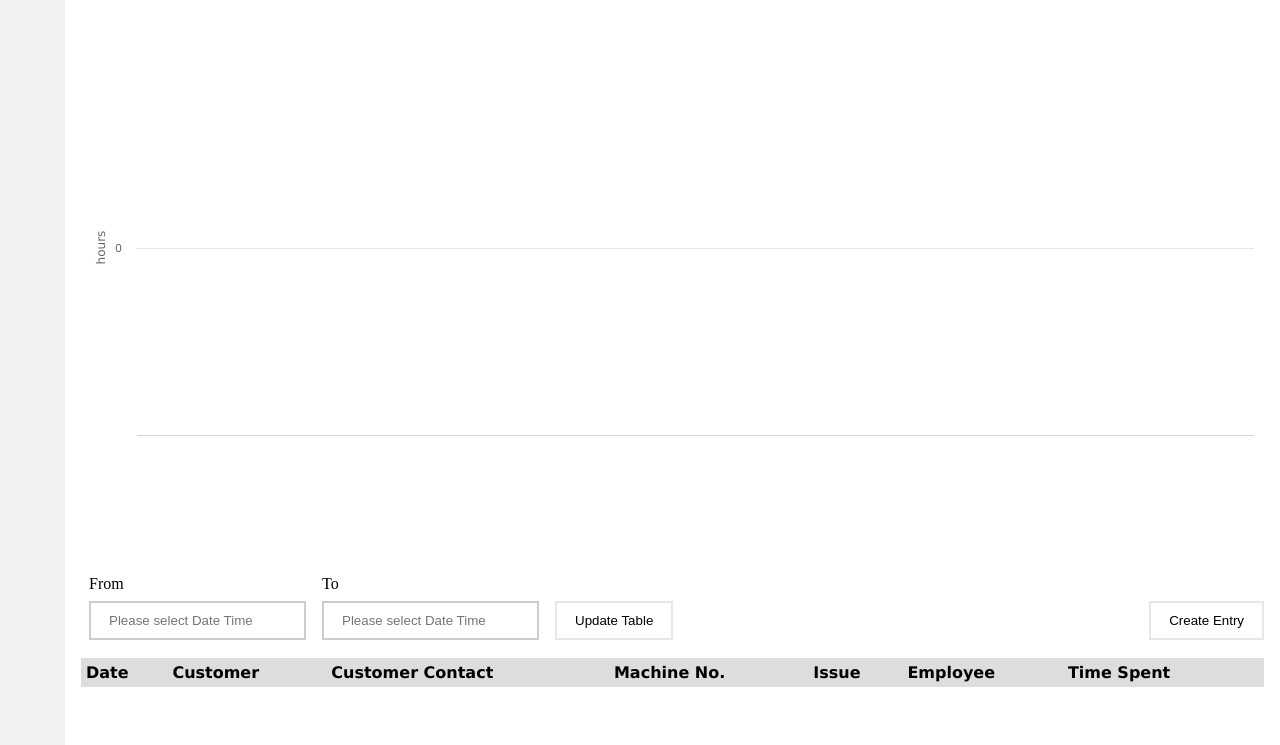
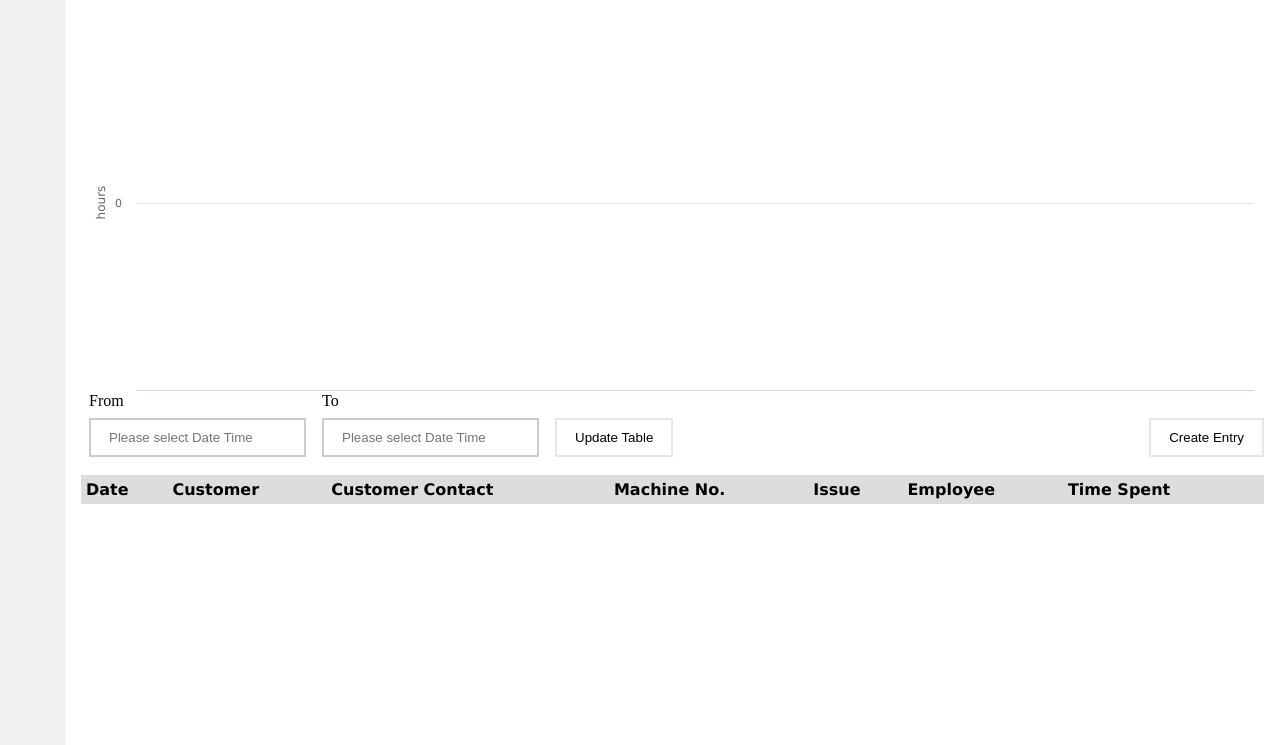
Before and after one commit to ibwgr/warranty-tracker, a website: page view/index.html in a window 1280 px wide. Shown: the part 55-800 px from the top of the page. Drawn offline with nearby package versions, Linux system fonts and the light colour scheme; files that its build step writes are made by us from their sources; no server answers; files whose address does not match are found by name.

Commit message:
fix design issue

```diff
--- a/view/stylesheets/style.css
+++ b/view/stylesheets/style.css
@@ -35,6 +35,7 @@ li a:hover {
   padding:0 16px;
   display: grid;
   grid-template-columns: 1fr;
+  grid-template-rows: 50px 1fr 50px 1fr;
   gap: 10px 0;
   grid-template-areas:
     "title"
```
